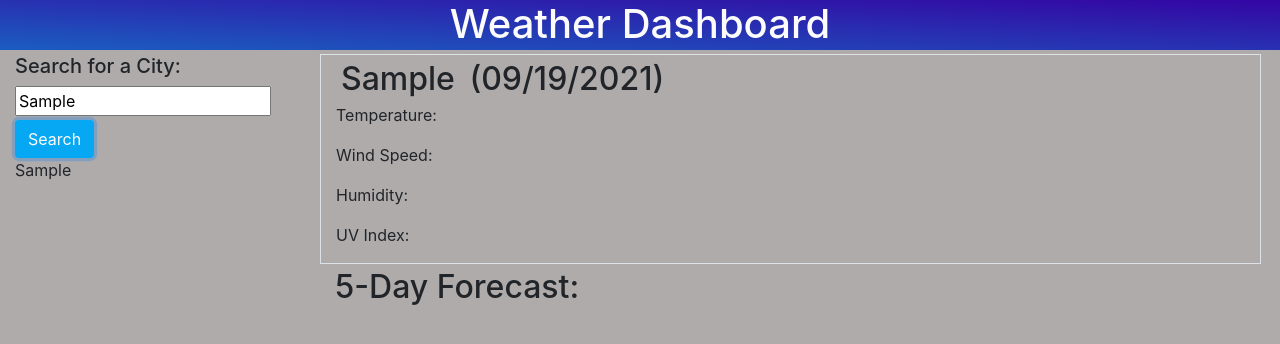
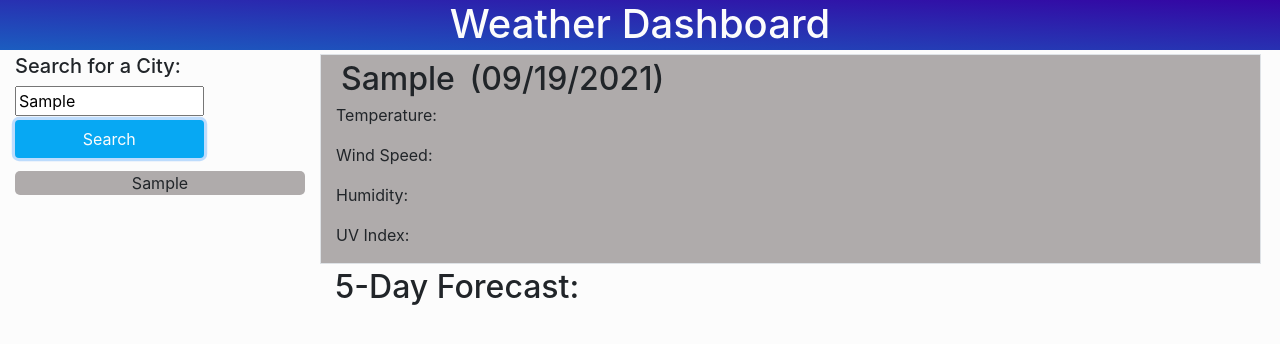
Before and after one commit to tniemeye19/weather-dashboard, a plain HTML site: page index.html in a window 1280 px wide. Both pictures are taken after typing "Sample" into the empty fields and a click on the button "Search". Drawn offline with nearby package versions, Linux system fonts and the light colour scheme; no server answers.

Commit message:
css changes and start to localStorage

```diff
--- a/assets/css/style.css
+++ b/assets/css/style.css
@@ -4,7 +4,7 @@
 
 }
 body {
-    background-color: var(--primary);
+    background-color: var(--secondary);
     margin: 0;
     padding: 0;
 }
@@ -16,25 +16,25 @@ body {
     height: 50px;
 }
 
+.search {
+    padding: 0 0 5px 0;
+    border-bottom: 3px solid var(--secondary);
+}
+
+#city {
+    display: block;
+    max-width: 65%;
+}
 .btn {
 
     background-color: #07a8f3;
     color: var(--secondary);
     display: block;
-
+    min-width: 65%;
 }
 
-/* #weather-icon {
-    height: 50px;
-    width: 50px;
-} */
-
-#uv-index-value {
-    display: inline-block;
-    width: fit-content;
-    border-radius: 3px;
-    padding: 0 5px;
-
+.searched-city {
+    background-color: var(--primary);
 }
 
 #searched-city-name,
@@ -44,11 +44,23 @@ body {
     margin: 5px;
 }
 
+#uv-index-value {
+    display: inline-block;
+    width: fit-content;
+    border-radius: 3px;
+    padding: 0 5px;
+    color: var(--secondary);
+}
 
+#previous-search {
+    background-color: var(--primary);
+    text-align: center;
+    border-radius: 5px;
+    margin-top: 5px;
+}
 
 #card-style {
     width: 200px;
-
 }
 
 #weather-forecast-container {
--- a/assets/js/script.js
+++ b/assets/js/script.js
@@ -1,3 +1,4 @@
+// Initialize variables from html for use in js
 var searchBtnEl = document.querySelector("#city-search");
 var cityEl = document.querySelector("#city");
 var searchedCityName = document.querySelector("#searched-city-name");
@@ -9,27 +10,33 @@ var currentTempEl = document.querySelector("#temperature-value");
 var currentHumidityEl = document.querySelector("#humidity-value");
 var currentWindSpeedEl = document.querySelector("#wind-speed-value");
 var currentUVIndexEl = document.querySelector("#uv-index-value");
-
 var forecastContainerEl = document.querySelector("#weather-forecast-container");
 forecastContainerEl.addClass = "row";
 
+// create function to get the weather
 function getWeather(city) {
 
     var apiKey = '91d4161a1433d45e7d7152f7adf492fd'
 
     var requestUrl = `http://api.openweathermap.org/geo/1.0/direct?q=${city}&appid=${apiKey}`
-
+    // this fetch refers to the lat/lon
     fetch(requestUrl)
         .then(function(response) {
            return response.json()
         })
         .then(function(data){
+            if (data.length === 0) {
+                alert("Please check your spelling!");
+
+            } else {
+
+            }
             console.log("location", data)
             var lon = data[0].lon
             var lat= data[0].lat
 
             var cityWeatherUrl = `https://api.openweathermap.org/data/2.5/onecall?lat=${lat}&lon=${lon}&units=imperial&appid=${apiKey}`
-
+            // using lat/lon, search for weather
             fetch(cityWeatherUrl)
                 .then(function(response) {
                     return response.json()
@@ -37,13 +44,16 @@ function getWeather(city) {
                 .then(function(data) {
                     console.log("weather", data);
 
+                    // set weather icon for current day
                     var currentWeatherIcon = data.current.weather[0].icon;
                     currentWeatherIconEl.setAttribute("src", "http://openweathermap.org/img/wn/" + currentWeatherIcon + "@2x.png");
 
+                    // set data for current day
                     currentTempEl.innerHTML = data.current.temp + " °F";
                     currentHumidityEl.innerHTML = data.current.humidity + " %";
                     currentWindSpeedEl.innerHTML = data.current.wind_speed + " mph";
 
+                    // set uv index logic for current day
                     currentUVIndexEl.innerHTML = data.current.uvi;
                     if (data.current.uvi <= 3) {
                         currentUVIndexEl.style.backgroundColor = "green";
@@ -55,13 +65,13 @@ function getWeather(city) {
                         currentUVIndexEl.style.backgroundColor = "red";
                     }
 
-                    // 5 cards created for each day of forecast with unique id
-
-
                     // loop through creating the card for each data value needed for card
-
                     function addCards() {
 
+                        // clear out any info when search initiated again
+                        forecastContainerEl.innerHTML = "";
+
+                        // dynamically created elements for 5 day forecast
                         for (i= 0; i <=4; i++) {
                             // create a new card
                             var newCard = document.createElement("div");
@@ -84,7 +94,6 @@ function getWeather(city) {
                             cardIcon.className = "day-icon";
                             var dailyWeatherIcon = data.daily[i].weather[0].icon;
                             cardIcon.setAttribute("src", "http://openweathermap.org/img/wn/" + dailyWeatherIcon + "@2x.png");
-
 
                             // create temp element for card
                             var cardTemp = document.createElement("p");
@@ -112,29 +121,46 @@ function getWeather(city) {
 
                         }
 
+                    }
 
-                    }
                     addCards();
-
-
 
                 })
         })
-
 }
 
-searchBtnEl.addEventListener("click", function(event) {
+function searchForCityClick(event) {
     event.preventDefault();
+
+    forecastContainerEl.innerHTML = "";
+
+    // get value from input and set to appropriate html element
     var searchedCity = cityEl.value;
     getWeather(searchedCity);
     searchedCityName.innerHTML = searchedCity;
+    console.log(searchedCityName);
+
+    // get current date and set to appropriate hmtl element
     var currentDate = moment().format("(MM/DD/YYYY)");
     console.log("Current date: ", currentDate);
     currentDateEl.innerText = currentDate;
 
+    // for each previous search, create new div that shows what was searched for
     var lastSearchEl = document.createElement("div");
-    lastSearchEl.addClass = "previous-search";
+    lastSearchEl.setAttribute("id", "previous-search");
     lastSearchEl.innerHTML = searchedCity;
     previousSearchContainerEl.appendChild(lastSearchEl);
 
-});
+    var cityArr = [];
+    localStorage.setItem('city', JSON.stringify(searchedCity));
+
+    function renderCityData() {
+        var userCityInput = localStorage.getItem('city')
+
+    }
+
+    renderCityData();
+}
+
+// when search button is clicked, run this function
+searchBtnEl.addEventListener("click", searchForCityClick);
--- a/index.html
+++ b/index.html
@@ -18,7 +18,7 @@
         <div class="row">
             <div class="col-3">
                 <h5>Search for a City:</h5>
-                <form id="city-search-form">
+                <form id="city-search-form" class="search">
                     <input name="city" id="city" type="text" autofocus="true" placeholder="Enter city here" class="form-input" />
                     <button type="submit" class="btn mt-1" id="city-search">Search</button>
                 </form>
```
